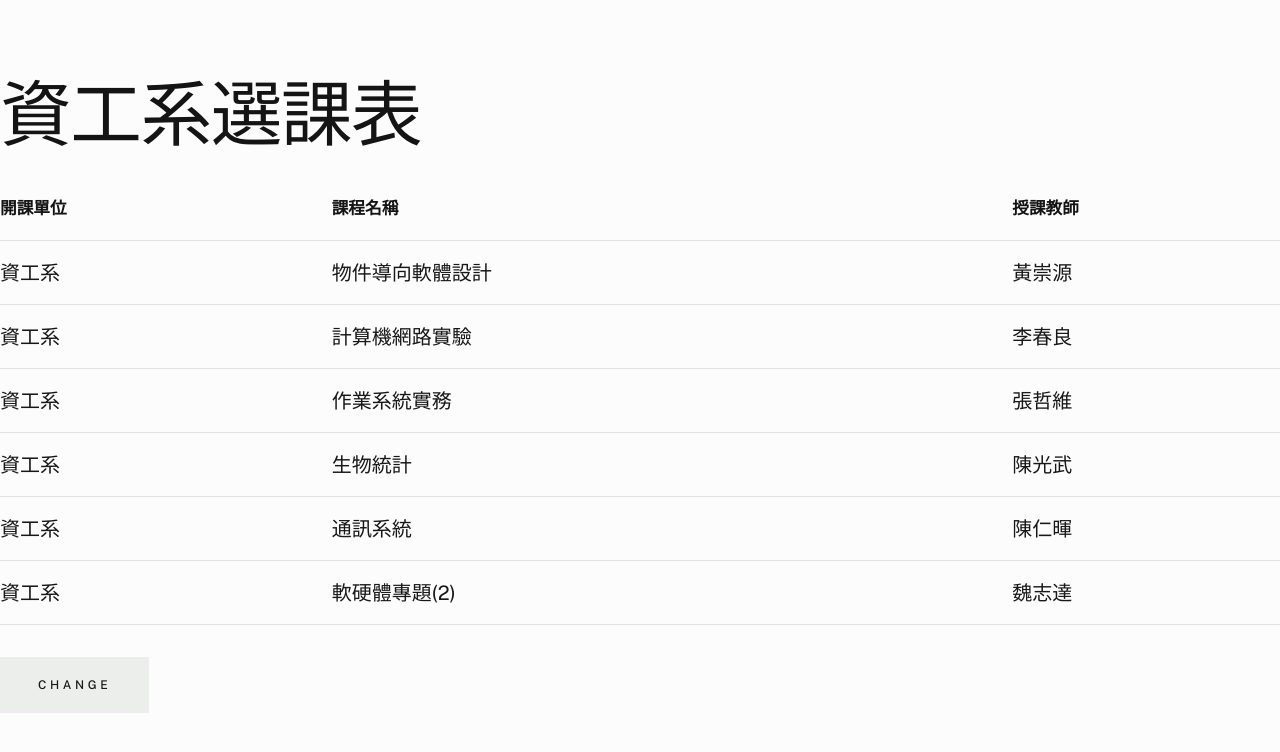
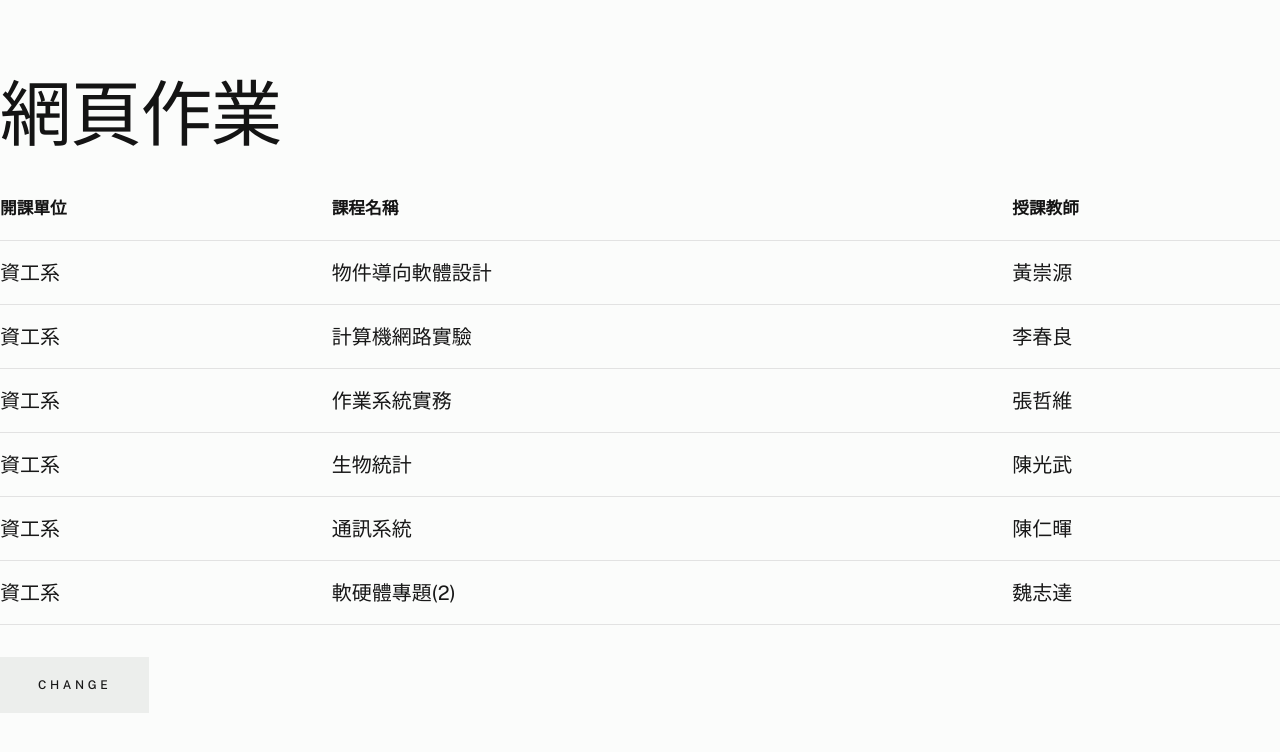
Before and after one commit to sunnychou0326/sunnychou0326.github.io, a plain HTML site: page index.html in a window 1280 px wide. Drawn offline with nearby package versions, Linux system fonts and the light colour scheme; a web font is replaced by a local one.

Commit message:
Update index.html

```diff
--- a/index.html
+++ b/index.html
@@ -4446,7 +4446,7 @@ td:last-child {
     </style>
 </head>
 <body>
-    <h1>資工系選課表</h1>
+    <h1>網頁作業</h1>
     <table id="csie">
         <tr>
             <th>開課單位</th>
```
